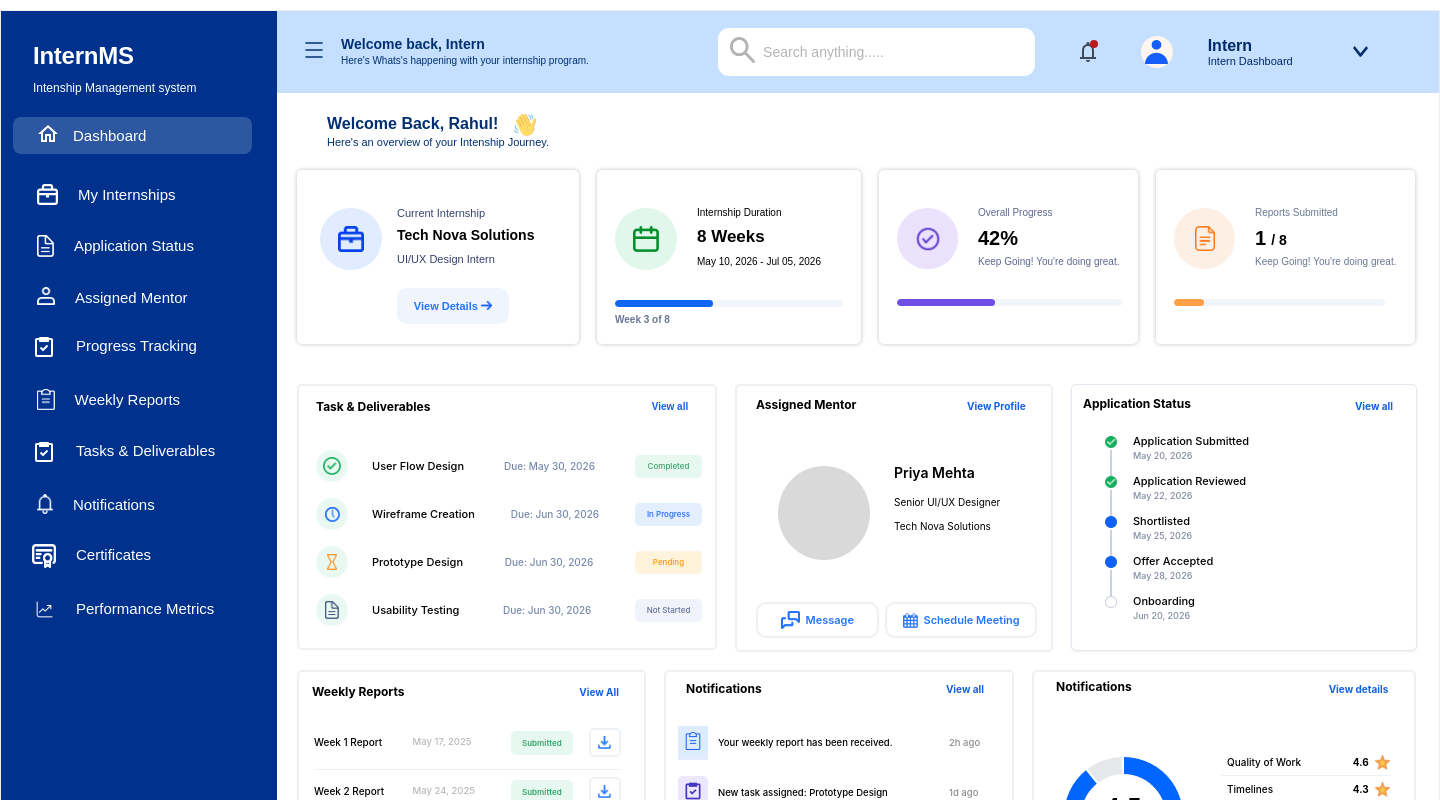
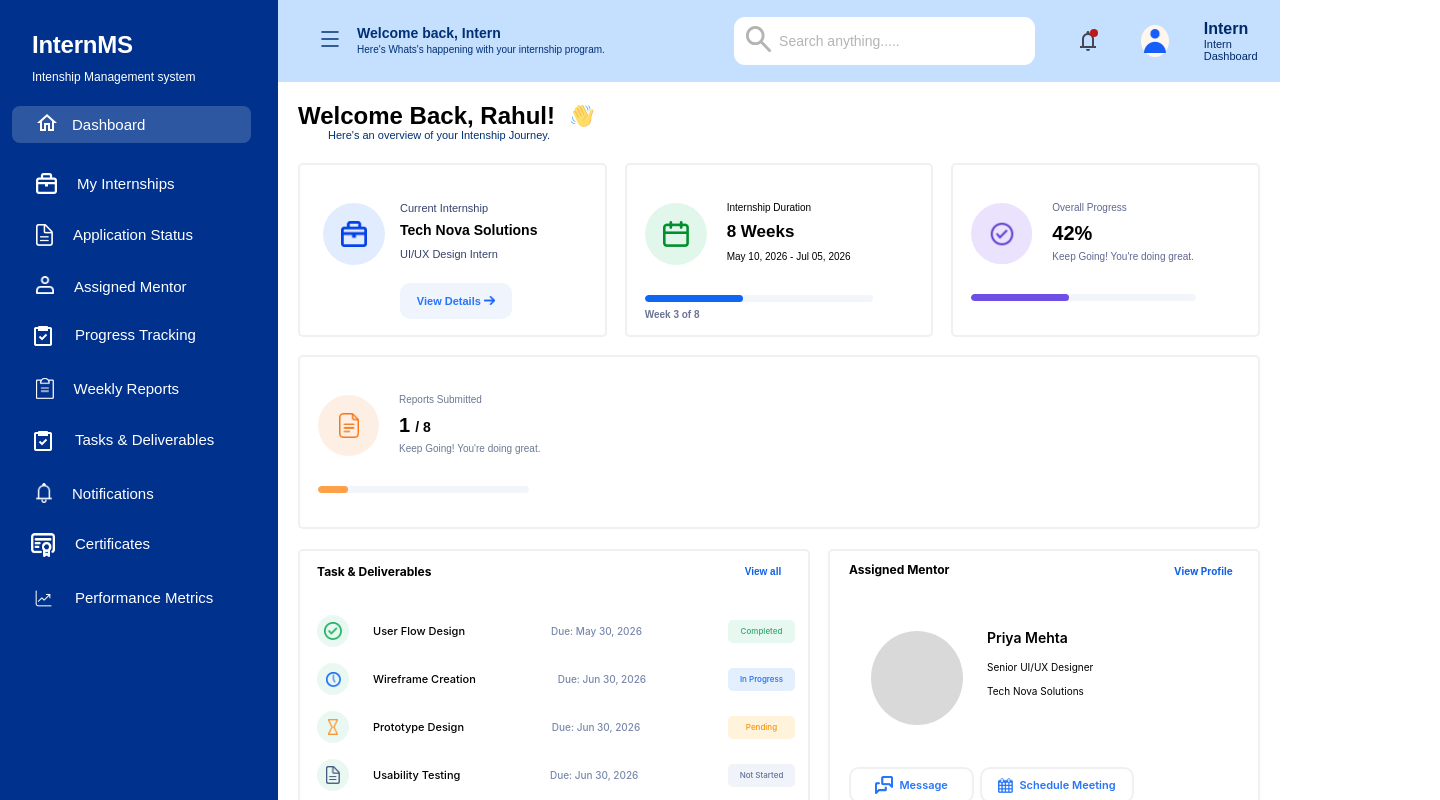
Before and after one commit to thippeshr6599/Internms, a React (Vite) app: page /Internms/Interndashboard in a window 1280 px wide. Shown: the top 800 px of the page, 1440 px wide, since content can reach past the window. Built offline with nearby package versions, Linux system fonts and the light colour scheme.

Commit message:
updated and fixed css and Layout issues

```diff
--- a/src/Interndashboard/Interndashboard.css
+++ b/src/Interndashboard/Interndashboard.css
@@ -1,20 +1,18 @@
-.Content-IDB{
-    border: 1px solid rgb(242, 235, 235);
-    width: 1440px ;
-    height: 1024px ;
-    boxSizing: border-box ;
-    margin: 2px auto ;
-    display: flex ;
-    overflow: hidden ;
-    margin-top: 10px;
+.Content-IDB {
+  width: 100%;
+  min-height: 100vh;
+  display: flex;
+  overflow: hidden;
+  margin-right: 0;
 }
 
 .Main-IDB {
-    display: flex;
-    flex-direction: column;
-    flex: 1;
+  display: flex;
+  flex-direction: column;
+  flex: 1;
+  min-width: 0;
 }
 
 .Section-IDB {
-    padding: 20px;
+  padding: 20px;
 }
--- a/src/Interndashboard/Internsidebar.css
+++ b/src/Interndashboard/Internsidebar.css
@@ -1,9 +1,9 @@
-.Content-Sidebar-IDB{
-    border: 1px solid none;
-    width: 278px;
-    height: 100%;
-    background-color: #00328D;
-    box-sizing: border-box;
+.Content-Sidebar-IDB {
+  width: 278px;
+  min-height: 100vh;
+  background-color: #00328d;
+  box-sizing: border-box;
+  flex-shrink: 0;
 }
 .head1-Sidebar-IDB{
     width:220px;
--- a/src/Interndashboard/NavbarIDB.css
+++ b/src/Interndashboard/NavbarIDB.css
@@ -1,20 +1,23 @@
-.Content-nav-IDB{
-    border: 1px solid none;
-    width:1162px;
-    height:82px;
-    background-color: #C5DFFF;
-    box-sizing: border-box;
-    display: flex;
-
-    align-items: center;
-    padding: 0 25px;
+.Content-nav-IDB {
+  width: 100%;
+  height: 82px;
+  background-color: #c5dfff;
+  box-sizing: border-box;
+  display: flex;
+  align-items: center;
+  justify-content: space-between;
+  padding-left: 40px;
+  padding-right: 63.58px;
+  overflow: hidden;
 }
 
 .navbar-left-IDB {
   display: flex;
   align-items: center;
   gap: 15px;
+  flex-shrink: 0;
 }
+
 
 .dashboard-text-IDB h3 {
   margin: 0;
@@ -40,7 +43,10 @@
   display: flex;
   align-items: center;
   gap: 20px;
+  margin-left: auto;
 }
+
+
 
 .search-box-IDB {
   width: 316.63px;
@@ -128,6 +134,13 @@
   font-size: 11px;
   color: #002968;
 }
+.dropdown-icon-IDB {
+  display: flex;
+  align-items: center;
+  justify-content: center;
+  flex-shrink: 0;
+  margin-left: 37.54px;
+}
 
 .dropdown-icon-IDB img {
   width:15.38px;
--- a/src/Interndashboard/SectionmiddleIDB.css
+++ b/src/Interndashboard/SectionmiddleIDB.css
@@ -1,18 +1,26 @@
 .dashboard-grid > * {
   box-sizing: border-box;
   min-width: 0;
+  flex-shrink: 0;
+  flex: 1 1 300px;
+  min-width: 280px;
+  box-sizing: border-box;
 }
 
 .dashboard-grid {
-    display: flex;
-    flex-wrap: wrap;
-    gap: 18px;
-    width: 100%;
-    padding: 20px;
-    align-items: start;
+  display: flex;
+  flex-wrap: wrap;
+  gap: 18px;
+  padding: 0 20px 20px;
+  align-items: flex-start;
+  width: 100%;
 }
+
+
 .task-card {
-  width: 420px;
+  flex: 1 1 380px;
+  min-width: 300px;
+  height: 266px;
   height: 266px;
   background: #ffffffc6;
   border: 2px solid #d5d5d559;
@@ -639,7 +647,6 @@
   font-size: 10px;
   font-weight: 700;
   font-style: normal;
-  line-height: 100%;
   letter-spacing: 0;
   color: #1262e4;
   background: transparent;
@@ -650,6 +657,10 @@
 .notification-list {
   margin-left: 12px;
   margin-right: 31px;
+  margin-bottom: 27px;
+}
+.notification-icon {
+  margin-right: 21px;
 }
 
 .notification-item {
@@ -664,13 +675,11 @@
 .notification-content {
   display: flex;
   align-items: center;
-  gap: 10px;
   flex: 1;
   min-width: 0;
 }
 
 .notification-content p {
-  max-width: 207px;
   width: 100%;
   height: auto;
   font-family: "Inter", sans-serif;
--- a/src/Interndashboard/SectiononeIDB.css
+++ b/src/Interndashboard/SectiononeIDB.css
@@ -1,29 +1,47 @@
+.header2-Sectionone-IDB {
+  display: flex;
+  flex-wrap: wrap;
+  gap: 18px;
+  margin-top: 20px;
+  align-items: flex-start;
+  width: 100%;
+}
 
-.header-Sectionone-IDB h2{
-    color:#003073;
-    height:19px;
-    font-size:16px;
-    font-weight:700;
-    line-height:100%;
-    font-style: bold;
-    margin-left: 30px;
+.header2-Sectionone-IDB > * {
+  flex: 1 1 250px;
+  min-width: 250px;
+  height: 174px;
+  box-sizing: border-box;
 }
-.mainhead-IDB{
+
+.card-IDB-Curr,
+.Cardbox-IDB-Dur,
+.Cardbox-IDB-Overall,
+.Cardbox-IDB-Report {
+  height: 174px;
+  padding: 18px;
+  background: #ffffffc6;
+  border: 2px solid #d5d5d559;
+  border-radius: 5px;
+  box-sizing: border-box;
+}
+
+.mainhead-IDB {
   display: flex;
   gap: 15px;
   align-items: center;
 }
-.header-Sectionone-IDB img{
+.header-Sectionone-IDB img {
   width: 24px;
   height: 24px;
 }
 .header-Sectionone-IDB p {
-    width:352px;
-    height:13px;
-    color:#003073;
-    font-size:11px;
-    font-weight:400;
-    line-height:100%;
+  width: 352px;
+  height: 13px;
+  color: #003073;
+  font-size: 11px;
+  font-weight: 400;
+  line-height: 100%;
   margin-left: 30px;
 }
 .header2-Sectionone-IDB {
@@ -33,300 +51,281 @@
   flex-wrap: wrap;
   align-items: flex-start;
 }
-.card-IDB-Curr{
-    width:282px;
-    height:174px;
-    background:#fff;
-    box-shadow:0 0 4px rgba(0,0,0,0.25);
-    border-radius:5px;
-    padding:18px;
-    display:flex;
-    gap:15px;
-    align-items:flex-start;
+.card-IDB-Curr {
+  height: 174px;
+  padding: 18px;
+  display: flex;
+  gap: 15px;
+  align-items: flex-start;
 }
-.icon-IDB-Curr{
-    width:62px;
-    height:62px;
-    border-radius:50%;
-    display:flex;
-    justify-content:center;
-    align-items:center;
-    flex-shrink:0;
+.icon-IDB-Curr {
+  width: 62px;
+  height: 62px;
+  border-radius: 50%;
+  display: flex;
+  justify-content: center;
+  align-items: center;
+  flex-shrink: 0;
   margin-top: 20px;
   margin-left: 5px;
 }
 
-.icon-IDB-Curr img{
-    width:26.25px;
-    height:26.25px;
+.icon-IDB-Curr img {
+  width: 26.25px;
+  height: 26.25px;
 }
 
-.blue{
-    background:#E1EDFE;
+.blue {
+  background: #e1edfe;
 }
 
-.green{
-    background:#E1F7EB;
+.green {
+  background: #e1f7eb;
 }
 
-.purple{
-    background:#EBE3FD;
+.purple {
+  background: #ebe3fd;
 }
 
-.orange{
-    background:#FEEFE4;
+.orange {
+  background: #feefe4;
 }
 
-.card-Currcontent-IDB{
-    width:100%;
+.card-Currcontent-IDB {
+  width: 100%;
   margin-top: 20px;
 }
 
-.card-Currtitle-IDB{
-    font-size:11px;
-    color:#34416D;
+.card-Currtitle-IDB {
+  font-size: 11px;
+  color: #34416d;
   font-weight: 500;
   line-height: 100%;
-    margin-top: 0px;;
+  margin-top: 0px;
 }
 
-.card-Currcontent-IDB h3{
+.card-Currcontent-IDB h3 {
   width: 139px;
   height: 17px;
-    margin:9px 0;
-    font-size:14px;
+  margin: 9px 0;
+  font-size: 14px;
   line-height: 100%;
   font-weight: 600;
-    color:#000000;
+  color: #000000;
 }
 
-.card-Currcontent-IDB span{
-    display:block;
-    font-size:11px;
+.card-Currcontent-IDB span {
+  display: block;
+  font-size: 11px;
   font-weight: 500;
   line-height: 100%;
-    color:#34416D;
-    margin-top:3px;
+  color: #34416d;
+  margin-top: 3px;
 }
 
-.details-Currbtn-IDB{
-    margin-top:23px;
+.details-Currbtn-IDB {
+  margin-top: 23px;
   width: 112px;
   height: 36px;
-    background:#F0F5FD;
-    color: #2675FA;
-    border:none;
-    border-radius:10px;
-    padding:8px 16px;
-    font-size:11px;
-    font-weight:600;
+  background: #f0f5fd;
+  color: #2675fa;
+  border: none;
+  border-radius: 10px;
+  padding: 8px 16px;
+  font-size: 11px;
+  font-weight: 600;
   line-height: 100%;
-    cursor:pointer;
+  cursor: pointer;
 }
 
 /* Internship-Duration */
-  .Cardbox-IDB-Dur{
-    width:264px;
-    height:174px;
-    background:#FFFFFF;
-    border:1px solid none;
-    box-shadow: 0px 0px 4px 0px #00000040;
-    border-radius:5px;
-    padding:18px;
+.Cardbox-IDB-Dur {
+  height: 174px;
+  padding: 18px;
 }
 .card-IDB-Dur {
-    display:flex;
-    gap:15px;
-    box-sizing:border-box;
+  display: flex;
+  gap: 15px;
+  box-sizing: border-box;
 }
 .icon-IDB-Dur {
-    width:62px;
-    height:62px;
-    border-radius:50%;
-    display:flex;
-    justify-content:center;
-    align-items:center;
-    flex-shrink:0;
+  width: 62px;
+  height: 62px;
+  border-radius: 50%;
+  display: flex;
+  justify-content: center;
+  align-items: center;
+  flex-shrink: 0;
   margin-top: 20px;
 }
 
-.card-Durtitle-IDB{
-    font-size:10px;
-    color:#000000;
+.card-Durtitle-IDB {
+  font-size: 10px;
+  color: #000000;
   font-weight: 500;
   line-height: 100%;
-    margin-top: 20px;;
+  margin-top: 20px;
   margin-left: 5px;
 }
-.card-Durcontent-IDB h2{
-    margin:9px 0;
-    width:71px;
-    height:21px;
-    font-size:17px;
+.card-Durcontent-IDB h2 {
+  margin: 9px 0;
+  width: 71px;
+  height: 21px;
+  font-size: 17px;
   font-weight: 600;
-    color:#000000;
-    font-weight:700;
+  color: #000000;
+  font-weight: 700;
   margin-left: 5px;
 }
 .card-Durcontent-IDB span {
-    display:block;
-    font-size:10px;
+  display: block;
+  font-size: 10px;
   font-weight: 500;
   line-height: 100%;
-    color:#000000;
-    margin-top:3px;
+  color: #000000;
+  margin-top: 3px;
   margin-left: 5px;
 }
-.progress-bar-DurIDB{
-    width:228px;
-    height:7px;
-    background:#F2F6FB;
-    border-radius:20px;
-    margin-top:30px;
-    overflow:hidden;
-    display:block;
+.progress-bar-DurIDB {
+  width: 228px;
+  height: 7px;
+  background: #f2f6fb;
+  border-radius: 20px;
+  margin-top: 30px;
+  overflow: hidden;
+  display: block;
 }
 
-.progress-fill-DurIDB{
-    height:100%;
-    display:block;
-    border-radius:10px;
+.progress-fill-DurIDB {
+  height: 100%;
+  display: block;
+  border-radius: 10px;
 }
-.duration-fill-DurIDB{
-    width:98px;
-    background:#0E66F3;
+.duration-fill-DurIDB {
+  width: 98px;
+  background: #0e66f3;
 }
 
-.Cardbox-IDB-Dur small{
-    font-size:10px;
-    color:#6C7595;
+.Cardbox-IDB-Dur small {
+  font-size: 10px;
+  color: #6c7595;
   line-height: 100%;
   font-weight: 600;
-    margin-top:8px;
-    display:block;
+  margin-top: 8px;
+  display: block;
 }
 
 /* Overall Progress */
 
-  .Cardbox-IDB-Overall{
-    width:259px;
-    height:174px;
-    background:#FFFFFF;
-    border:1px solid none;
-    box-shadow: 0px 0px 4px 0px #00000040;
-    border-radius:5px;
-    padding:18px;
+.Cardbox-IDB-Overall {
+  height: 174px;
+  padding: 18px;
 }
 .card-IDB-Overall {
-    display:flex;
-    gap:15px;
-    box-sizing:border-box;
+  display: flex;
+  gap: 15px;
+  box-sizing: border-box;
 }
 .icon-IDB-Overall {
-    width:61px;
-    height:61px;
-    border-radius:50%;
-    display:flex;
-    justify-content:center;
-    align-items:center;
-    flex-shrink:0;
+  width: 61px;
+  height: 61px;
+  border-radius: 50%;
+  display: flex;
+  justify-content: center;
+  align-items: center;
+  flex-shrink: 0;
   margin-top: 20px;
 }
 
 .card-Overall-IDB p {
-    font-size:10px;
-    color:#5F6790;
+  font-size: 10px;
+  color: #5f6790;
   font-weight: 500;
   line-height: 100%;
-    margin-top: 20px;;
+  margin-top: 20px;
   margin-left: 5px;
 }
-.card-Overall-IDB h2{
-    margin:9px 0;
-    width:71px;
-    height:21px;
-    font-size:20px;
+.card-Overall-IDB h2 {
+  margin: 9px 0;
+  width: 71px;
+  height: 21px;
+  font-size: 20px;
   font-weight: 600;
-    color:#000000;
-    font-weight:600;
+  color: #000000;
+  font-weight: 600;
   margin-left: 5px;
 }
 .card-Overall-IDB span {
-    display:block;
-    font-size:10px;
+  display: block;
+  font-size: 10px;
   font-weight: 500;
   line-height: 100%;
-    color:#5F6790;
-    margin-top:3px;
+  color: #5f6790;
+  margin-top: 3px;
   margin-left: 5px;
 }
-.progress-bar-OverallIDB{
-    width:225px;
-    height:7px;
-    background:#F2F6FB;
-    border-radius:20px;
-    margin-top:30px;
-    overflow:hidden;
-    display:block;
+.progress-bar-OverallIDB {
+  width: 225px;
+  height: 7px;
+  background: #f2f6fb;
+  border-radius: 20px;
+  margin-top: 30px;
+  overflow: hidden;
+  display: block;
 }
 
-.progress-fill-OverallIDB{
-    height:100%;
-    display:block;
-    border-radius:20px;
+.progress-fill-OverallIDB {
+  height: 100%;
+  display: block;
+  border-radius: 20px;
 }
-.duration-fill-OverallIDB{
-    width:98px;
-    background:#6E4EE4;
+.duration-fill-OverallIDB {
+  width: 98px;
+  background: #6e4ee4;
 }
 /* Reorts Submitted */
 
-  .Cardbox-IDB-Report{
-    width:259px;
-    height:174px;
-    background:#FFFFFF;
-    border:1px solid none;
-    box-shadow: 0px 0px 4px 0px #00000040;
-    border-radius:5px;
-    padding:18px;
+.Cardbox-IDB-Report {
+  height: 174px;
+  padding: 18px;
 }
 .card-IDB-Report {
-    display:flex;
-    gap:15px;
-    box-sizing:border-box;
+  display: flex;
+  gap: 15px;
+  box-sizing: border-box;
 }
 .icon-IDB-Report {
-    width:61px;
-    height:61px;
-    border-radius:50%;
-    display:flex;
-    justify-content:center;
-    align-items:center;
-    flex-shrink:0;
+  width: 61px;
+  height: 61px;
+  border-radius: 50%;
+  display: flex;
+  justify-content: center;
+  align-items: center;
+  flex-shrink: 0;
   margin-top: 20px;
 }
 
 .card-Report-IDB p {
-    font-size:10px;
-    color:#6B7893;
+  font-size: 10px;
+  color: #6b7893;
   font-weight: 500;
   line-height: 100%;
-    margin-top: 20px;;
+  margin-top: 20px;
   margin-left: 5px;
 }
 .Report-data-IDB {
   display: flex;
-    margin:9px 0;
-    width:71px;
-    height:21px;
+  margin: 9px 0;
+  width: 71px;
+  height: 21px;
   margin-left: 5px;
 }
-.Report-data-IDB h2{
+.Report-data-IDB h2 {
   display: flex;
-    font-size:20px;
+  font-size: 20px;
   font-weight: 700;
   font-style: bold;
-    color:#000000;
+  color: #000000;
 }
 .Report-data-IDB h2 span {
   font-size: 14px;
@@ -336,30 +335,30 @@
   font-weight: 700;
 }
 .card-Report-IDB span {
-    display:block;
-    font-size:10px;
+  display: block;
+  font-size: 10px;
   font-weight: 500;
   line-height: 100%;
-    color:#6B7893;
-    margin-top:3px;
+  color: #6b7893;
+  margin-top: 3px;
   margin-left: 5px;
 }
-.progress-bar-ReportIDB{
-    width:211px;
-    height:7px;
-    background:#F2F6FB;
-    border-radius:20px;
-    margin-top:30px;
-    overflow:hidden;
-    display:block;
+.progress-bar-ReportIDB {
+  width: 211px;
+  height: 7px;
+  background: #f2f6fb;
+  border-radius: 20px;
+  margin-top: 30px;
+  overflow: hidden;
+  display: block;
 }
 
-.progress-fill-ReportIDB{
-    height:100%;
-    display:block;
-    border-radius:20px;
+.progress-fill-ReportIDB {
+  height: 100%;
+  display: block;
+  border-radius: 20px;
 }
-.duration-fill-ReportIDB{
-    width:30px;
-    background:#FDA048;
+.duration-fill-ReportIDB {
+  width: 30px;
+  background: #fda048;
 }
```
Also changed, not shown: src/Interndashboard/CertificatesIDB.css (+9 -7 lines). Lines whose indentation alone changed are shown as unchanged.
